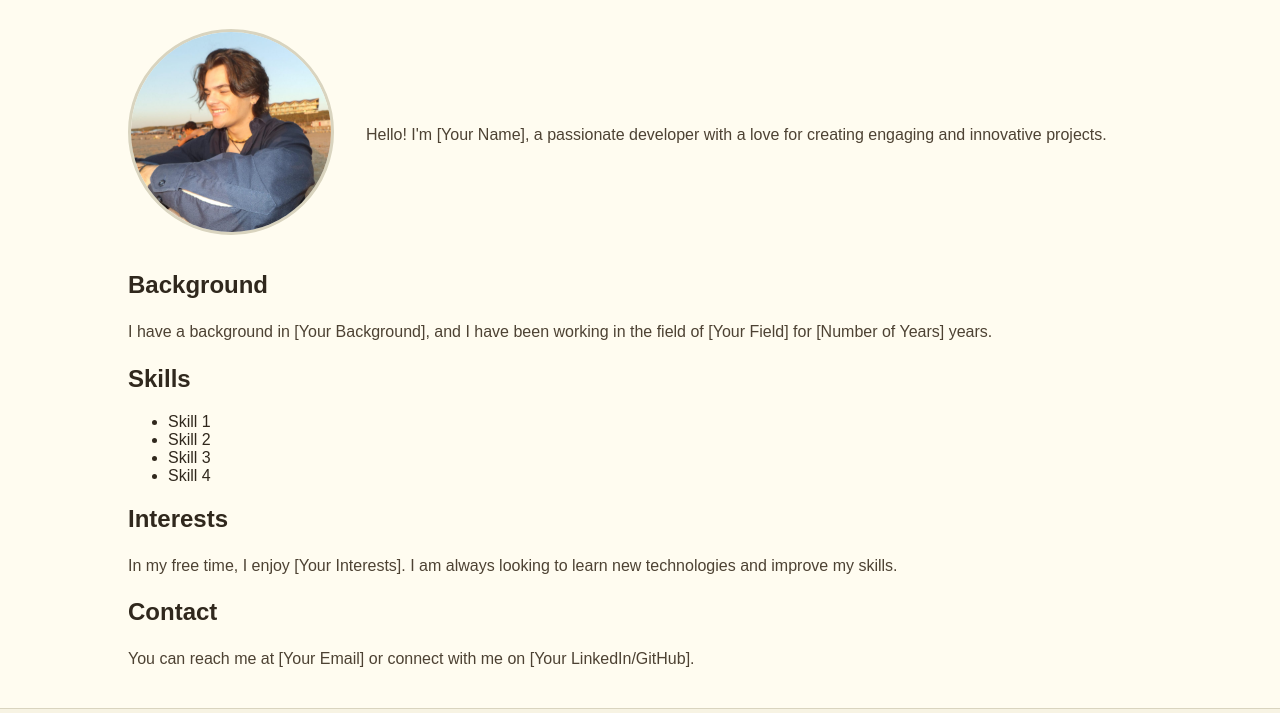
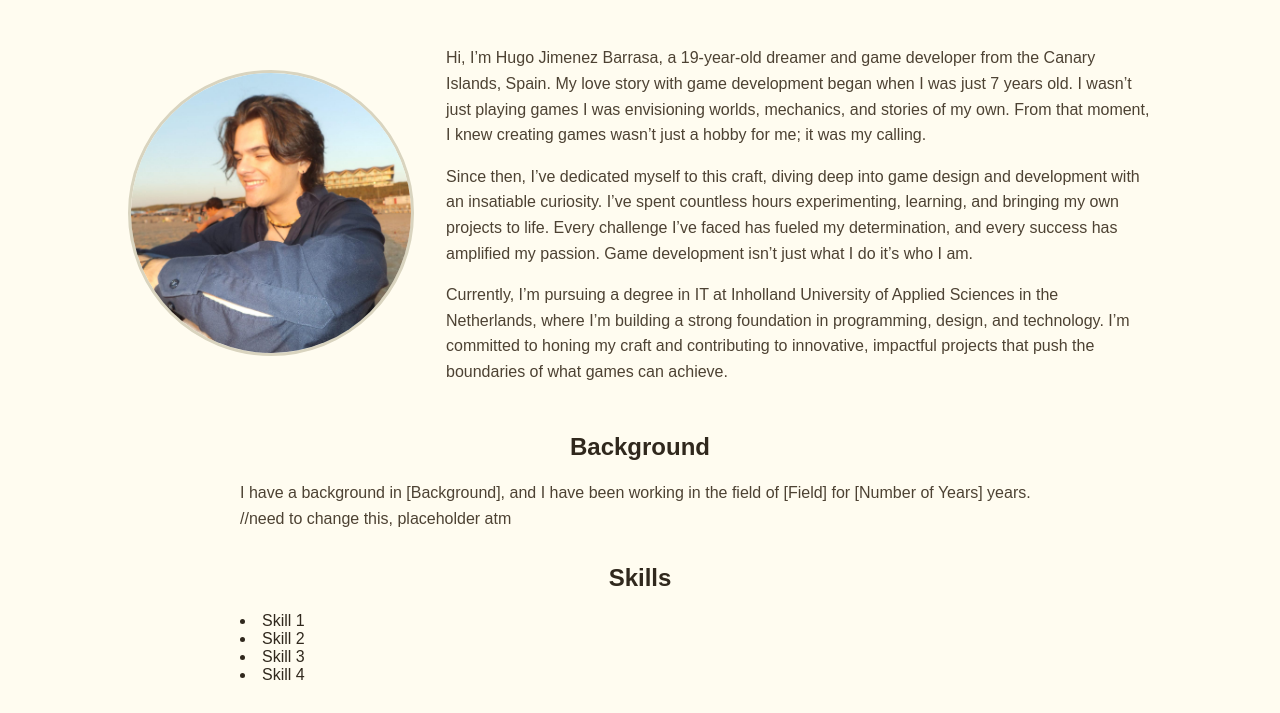
Before and after one commit to TeletabiTrifasico/teletabitrifasico.github.io, a plain HTML site: page index.html in a window 1280 px wide. Shown: the part 238-951 px from the top of the page. Drawn offline with Linux system fonts and the light colour scheme.

Commit message:
Update profile  and enhanced stylign

```diff
--- a/css/stylesheet.css
+++ b/css/stylesheet.css
@@ -24,7 +24,12 @@ body {
     width: 100%; /* Add this line */
 }
 
-h1, h2, h3 {
+h2{
+    text-align: center;
+    color: var(--text-primary);
+}
+
+h1, h3 {
     color: var(--text-primary);
 }
 
@@ -113,8 +118,8 @@ footer {
 }
 
 .profile-image img {
-    width: 200px;
-    height: 200px;
+    width: 280px;
+    height: 280px;
     object-fit: cover;
     border-radius: 50%;
     border: 3px solid var(--border-color);
@@ -179,3 +184,17 @@ footer {
         height: auto;
     }
 }
+
+.info-sections {
+    max-width: 800px;
+    margin: 0 auto;
+}
+
+.info-sections ul {
+    list-style-position: inside;
+    padding: 0;
+}
+
+.info-sections h2 {
+    margin-top: 2rem;
+}
--- a/index.html
+++ b/index.html
@@ -24,12 +24,29 @@
                 <img src="images/profile-photo.jpg" alt="Hugo's Profile Picture">
             </div>
             <div class="profile-text">
-                <p>Hello! I'm [Your Name], a passionate developer with a love for creating engaging and innovative projects.</p>
+                <p>
+                    Hi, I’m Hugo Jimenez Barrasa, a 19-year-old dreamer and game developer from the Canary Islands, Spain.
+                    My love story with game development began when I was just 7 years old. I wasn’t just playing games I
+                    was envisioning worlds, mechanics, and stories of my own. From that moment, I knew creating games wasn’t
+                    just a hobby for me; it was my calling.
+                </p>
+                <P>
+                    Since then, I’ve dedicated myself to this craft, diving deep into game design and development with an
+                    insatiable curiosity. I’ve spent countless hours experimenting, learning, and bringing my own projects to life.
+                    Every challenge I’ve faced has fueled my determination, and every success has amplified my passion.
+                    Game development isn’t just what I do it’s who I am.
+                </P>
+                <p>
+                    Currently, I’m pursuing a degree in IT at Inholland University of Applied Sciences in the Netherlands,
+                    where I’m building a strong foundation in programming, design, and technology. I’m committed to honing my craft
+                    and contributing to innovative, impactful projects that push the boundaries of what games can achieve.
+                </p>
             </div>
         </div>
 
+        <div class="info-sections">
             <h2>Background</h2>
-        <p>I have a background in [Your Background], and I have been working in the field of [Your Field] for [Number of Years] years.</p>
+            <p>I have a background in [Background], and I have been working in the field of [Field] for [Number of Years] years. //need to change this, placeholder atm</p>
 
             <h2>Skills</h2>
             <ul>
@@ -40,10 +57,11 @@
             </ul>
 
             <h2>Interests</h2>
-        <p>In my free time, I enjoy [Your Interests]. I am always looking to learn new technologies and improve my skills.</p>
+            <p>In my free time, I enjoy [Interests]. I am always looking to learn new technologies and improve my skills. //something like that</p>
 
             <h2>Contact</h2>
-        <p>You can reach me at [Your Email] or connect with me on [Your LinkedIn/GitHub].</p>
+            <p>You can reach me at [mail] or connect with me on [LinkedIn/GitHub]. //mabie also add icons and direct links to it</p>
+        </div>
     </div>
 
     <footer>
```
Lines whose indentation alone changed are shown as unchanged.
